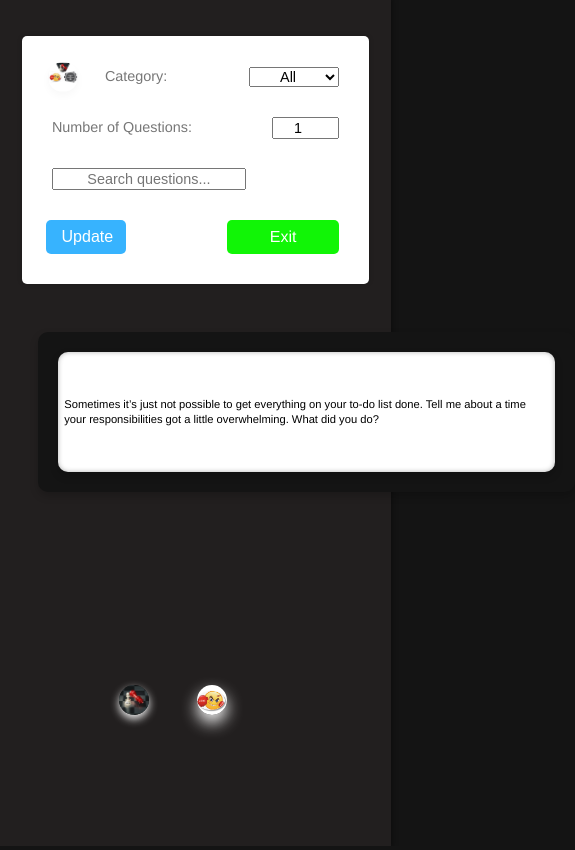
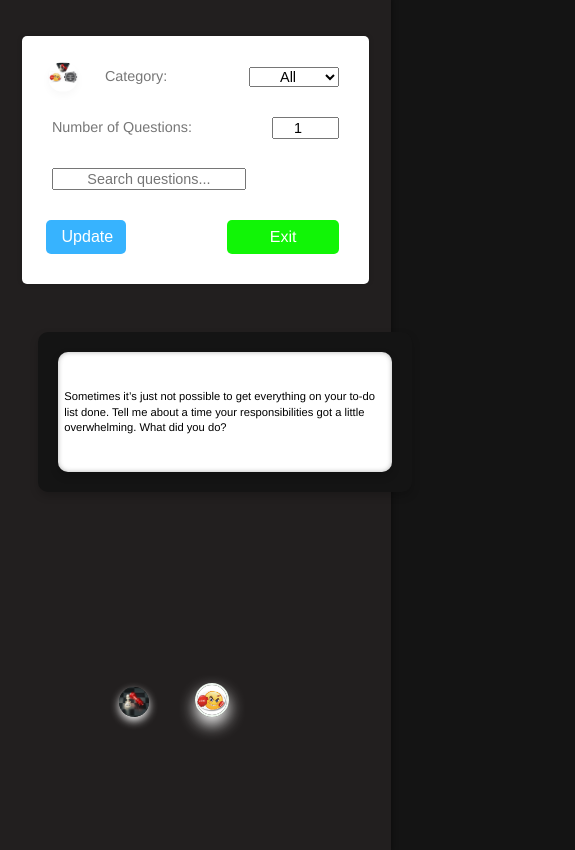
Before and after one commit to Sulton88Mehron90/interview-prep-questions, a React (Create React App) app: page /flashcards in a window 390 px wide. Shown: the whole page, 575 px wide, since content can reach past the window. Built offline with nearby package versions, Linux system fonts and the light colour scheme.

Commit message:
Add funny wideo

```diff
--- a/src/Components/FlashcardContainer/FlashcardContainer.css
+++ b/src/Components/FlashcardContainer/FlashcardContainer.css
@@ -180,7 +180,7 @@
 }
 
 .image-container {
-  width: 300px;
+  /* width: 300px; */
   display: flex;
   flex-direction:row;
   align-items: center;
@@ -207,8 +207,9 @@
 }
 
 .go-for-it-gif {
-  width: 100%;
+  width: auto;
   height: auto;
+  max-width: 300%;
   object-fit: cover;
   margin-left: 7rem;
   cursor: pointer;
@@ -218,6 +219,8 @@
   transform: translate(-50%, -50%);
   display: none;
   display: block;
+  margin-left: 4  rem;
+  /* margin-top: 1rem; */
 }
 
 .special-image {
@@ -237,7 +240,7 @@
 .special-image,
 .go-for-it-gif:hover {
   box-shadow: 0 8px 16px whitesmoke;
-  /* border: 2px solid #37b3fe; */
+  border: 2px solid #eff7f0;
 }
 
 @media only screen and (max-width: 1024px) {
@@ -254,14 +257,14 @@
   }
 
   img.brain-img {
-    margin-top: 9rem;
-    margin-left: 2rem;
+    margin-top: 0rem;
+    margin-left: 1rem;
   }
 
   .special-image,
   .go-for-it-gif:hover {
-    margin-top: -12rem;
-    margin-left: 35rem;
+    margin-top: 0rem;
+    margin-left: 1rem;
   }
 }
 
@@ -315,8 +318,8 @@
 
   .special-image,
   .go-for-it-gif:hover {
-    margin-top: -9rem;
-    margin-left: 9rem;
+    margin-top: 1rem;
+    margin-left: 0rem;
   }
 
   .emoji {
@@ -368,6 +371,10 @@
 
 @media only screen and (max-width: 412px) {
 
+  .card-grid {
+    grid-template-columns: repeat(auto-fill, minmax(100px, 1fr));
+  }
+
   .emoji,
   img.brain-img, .special-image,
   .go-for-it-gif:hover {
@@ -386,8 +393,10 @@
   }
 }
 
-
 @media only screen and (max-width: 320px) {
+  .card-grid {
+    grid-template-columns: repeat(auto-fill, minmax(200px, 1fr));
+  }
 
   .emoji,
   img.brain-img, .special-image,
```
